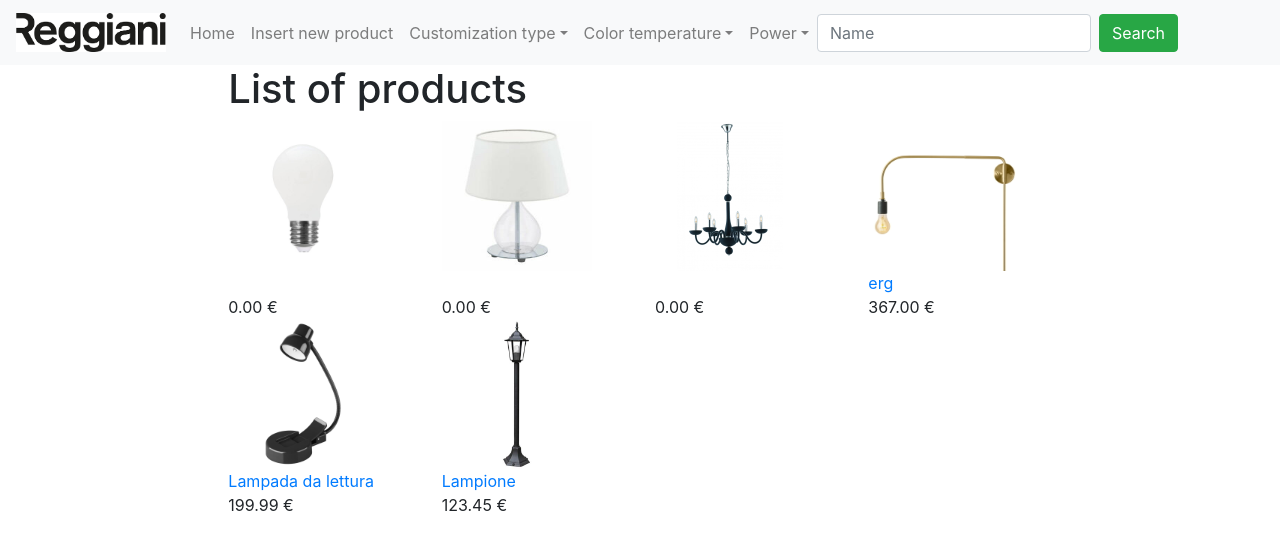
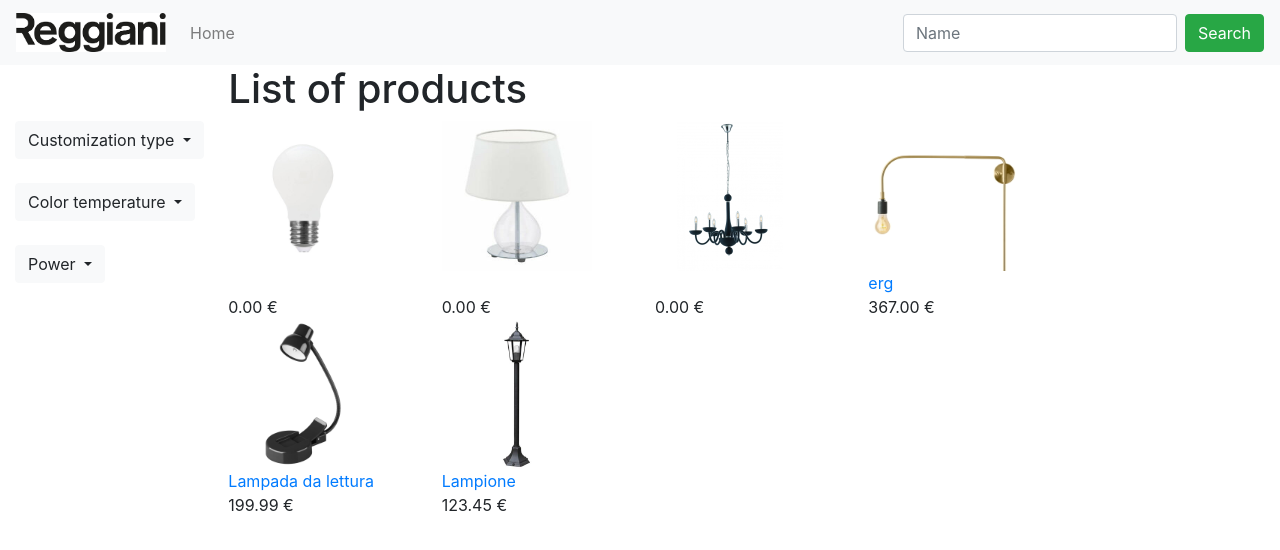
Before and after one commit to thefumasgo/prodottiCustom, a PHP site: page /list.php in a window 1280 px wide. Shown: the top 550 px of the page. Run offline with PHP 8.4, Linux system fonts and the light colour scheme; a user stored in the database is signed in; data comes from the database, SQL or seed files in the repository; both versions use the stored data as it was after the commit; some libraries are stand-ins or nearby versions.

Commit message:
Add files via upload

```diff
--- a/prodottiCustom/addFile.php
+++ b/prodottiCustom/addFile.php
@@ -2,7 +2,7 @@
 	include("connection.php");
 	include("chkSession.php");
 
-	$_SESSION['page'] = 0;
+	$_SESSION['pag'] = 0;
 	include("navbar.php");
 ?>
 <html>
--- a/prodottiCustom/chkSession.php
+++ b/prodottiCustom/chkSession.php
@@ -1,6 +1,10 @@
 <?php
-	if(!empty($_SESSION['username'])){
-        session_start();
+	session_start();
+    if(!isset($_SESSION['userId']))
+	{
+        session_unset();
+        session_destroy();
+        header("location: index.php?msg=Sessione scaduta");
     }
 
     $_SESSION['imgFolder'] = 'img/';
--- a/prodottiCustom/list.php
+++ b/prodottiCustom/list.php
@@ -1,6 +1,7 @@
 <?php
 	include("chkSession.php");
     include("connection.php");
+	$_SESSION["pag"]=1;
 	include("navbar.php");
 
 	if(!empty($_GET['nameFilter'])){
@@ -32,14 +33,50 @@
 		<link rel="stylesheet" type="text/css" href="style.css">
 	</head>
 	<body>
-		<div class="container-fluid"> <!--fluid-->
+		<div class="container-fluid">
 			<div class="row">
-				<div class="col-2"></div>
-				<div class="col">
+				<div class="col-md-2"></div>
+				<div class="col-md">
 					<h1>List of products</h1>
 				</div>
 			</div>
-
+			<div class="row">
+				<div class="col-md-2">
+					<div class="dropdown">
+						<a class="btn btn-light dropdown-toggle" href="#" role="button" id="dropdownMenuLink" data-toggle="dropdown" aria-haspopup="true" aria-expanded="false">
+							Customization type
+						</a>
+						<div class="dropdown-menu" aria-labelledby="dropdownMenuLink">
+							<a class="dropdown-item" href="list.php?cust=Low">Low</a>
+							<a class="dropdown-item" href="list.php?cust=Basic">Basic</a>
+							<a class="dropdown-item" href="list.php?cust=High">High</a>
+						</div>
+					</div>
+					<br>
+					<div class="dropdown">
+						<a class="btn btn-light dropdown-toggle" href="#" role="button" id="dropdownMenuLink" data-toggle="dropdown" aria-haspopup="true" aria-expanded="false">
+							Color temperature
+						</a>
+						<div class="dropdown-menu" aria-labelledby="dropdownMenuLink">
+							<a class="dropdown-item" href="list.php?temp=2700">2700</a>
+							<a class="dropdown-item" href="list.php?temp=3000">3000</a>
+							<a class="dropdown-item" href="list.php?temp=4000">4000</a>
+						</div>
+					</div>
+					<br>
+					<div class="dropdown">
+						<a class="btn btn-light dropdown-toggle" href="#" role="button" id="dropdownMenuLink" data-toggle="dropdown" aria-haspopup="true" aria-expanded="false">
+							Power
+						</a>
+						<div class="dropdown-menu" aria-labelledby="dropdownMenuLink">
+							<a class="dropdown-item" href="list.php?val=<10">&lt;10</a>
+							<a class="dropdown-item" href="list.php?val=10-25">10-25</a>
+							<a class="dropdown-item" href="list.php?val=25-50">25-50</a>
+							<a class="dropdown-item" href="list.php?val=50-70">50-70</a>
+							<a class="dropdown-item" href="list.php?val=>70">>70</a>
+						</div>
+					</div>
+				</div>
 				<?php
 					$sql = "SELECT * FROM products WHERE";
 					if(!empty($name) || !$name == null){
@@ -83,11 +120,11 @@
 								echo '</div>';
 							}
 
-					if($count % 4 == 0){
-						echo '<div class="row"><div class="col-2"></div>';
+							if($count % 4 == 0 && $count != 4){
+								echo '<div class="row"><div class="col-md-2"></div>';
 							}
 
-					echo '<div class="col-2">';
+							echo '<div class="col-md-2">';
 							echo "<a href = 'infoProduct.php?idArticolo=".$row["ID"]."'><img class='imgProducts' src='".$_SESSION["imgFolder"].$row["img"]."'></br>";
 							echo "<a href = 'infoProduct.php?idArticolo=".$row["ID"]."'>".$row["projectName"]."</a><br>".$row["targetPrice"]." €</br>";
 							echo '</div>';
--- a/prodottiCustom/modificaImg.php
+++ b/prodottiCustom/modificaImg.php
@@ -2,7 +2,7 @@
 	include("connection.php");
 	include("chkSession.php");
 
-	$_SESSION['page'] = 0;
+	$_SESSION['pag'] = 0;
 	include("navbar.php");
 ?>
 <html>
--- a/prodottiCustom/navbar.php
+++ b/prodottiCustom/navbar.php
@@ -18,7 +18,9 @@
 
     <nav class="navbar navbar-expand-lg navbar-light bg-light">
         <a class="navbar-brand" href="http://www.reggiani.net/it/"><img src="img/icon.jpg" width="150px" height="auto"/></a>
-
+        <button class="navbar-toggler" type="button" data-toggle="collapse" data-target="#navbarSupportedContent" aria-controls="navbarSupportedContent" aria-expanded="false" aria-label="Toggle navigation">
+			<span class="navbar-toggler-icon"></span>
+		</button>
         <div class="collapse navbar-collapse" id="navbarSupportedContent">
             <ul class="navbar-nav mr-auto">
 
@@ -26,11 +28,15 @@
                     <a class='nav-link' href = 'list.php'>Home</a>
                 </li>
 
-                <li class="nav-item">
-                    <a class='nav-link' href = 'up.php'>Insert new product</a>
-                </li>
-
-                <li class="nav-item dropdown">
+                <?php
+                    $sql = "SELECT admin FROM users WHERE ID=".$_SESSION['userId'];
+                    $result = $conn->query($sql);
+                    $row = $result->fetch_assoc();
+                    if($row["admin"] == 1)
+                        echo "<li class='nav-item'><a class='nav-link' href = 'up.php'>Insert new product</a></li>";
+                    /*
+                    if($_SESSION["pag"]==1){
+                        $filtri = '<li class="nav-item dropdown">
                             <a class="nav-link dropdown-toggle" href="#" id="navbardrop" data-toggle="dropdown">Customization type</a>
                             <div class="dropdown-menu">
                                 <a class="dropdown-item" href="list.php?cust=Low">Low</a>
@@ -57,13 +63,21 @@
                                 <a class="dropdown-item" href="list.php?val=50-70">50-70</a>
                                 <a class="dropdown-item" href="list.php?val=>70">>70</a>
                             </div>
-                </li>
-
-                <form class="form-inline" method="GET" action="list.php">
+                        </li>';
+                        echo $filtri;
+                    }
+                    */
+                ?>
+            </ul>
+            <?php
+                if($_SESSION["pag"]==1){
+                    $search = '<form class="form-inline" method="GET" action="list.php">
                     <input class="form-control mr-sm-2" type="text" placeholder="Name" name="nameFilter">
                     <button class="btn btn-success" type="submit">Search</button>
-                </form>
-            </ul>
+                    </form>';
+                    echo $search;
+                }
+            ?>
         </div>
     </nav>
   </body>
```
Also changed, not shown: prodottiCustom/DB/custom.sql (+19 -17 lines), prodottiCustom/chkLogin.php (+10 -10 lines), prodottiCustom/infoProduct.php (+13 -6 lines), prodottiCustom/modifica.php (+12 -3 lines), prodottiCustom/up.php (+12 -3 lines), prodottiCustom/img/disegni/lampada.jpg (added). Lines whose indentation alone changed are shown as unchanged.
